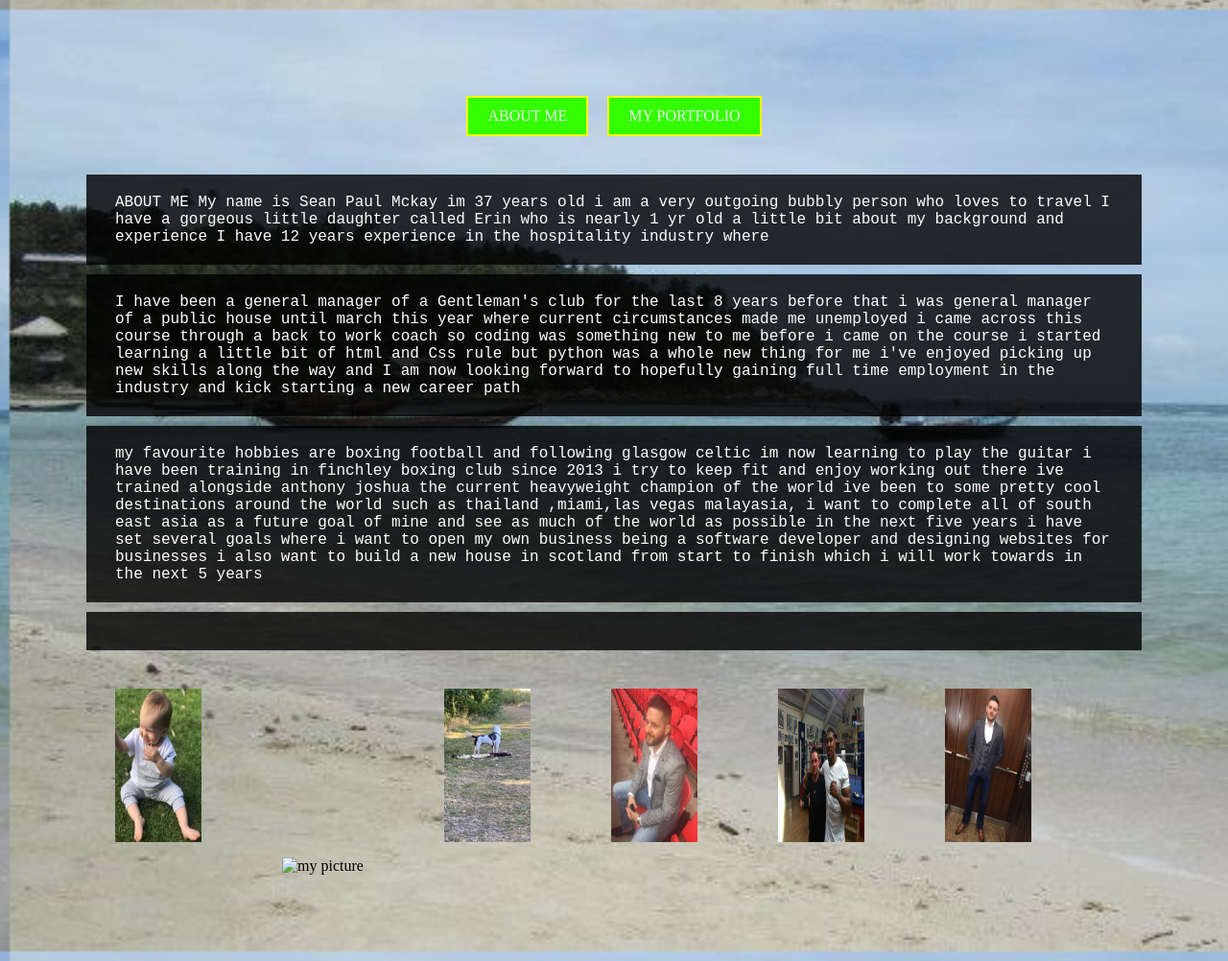
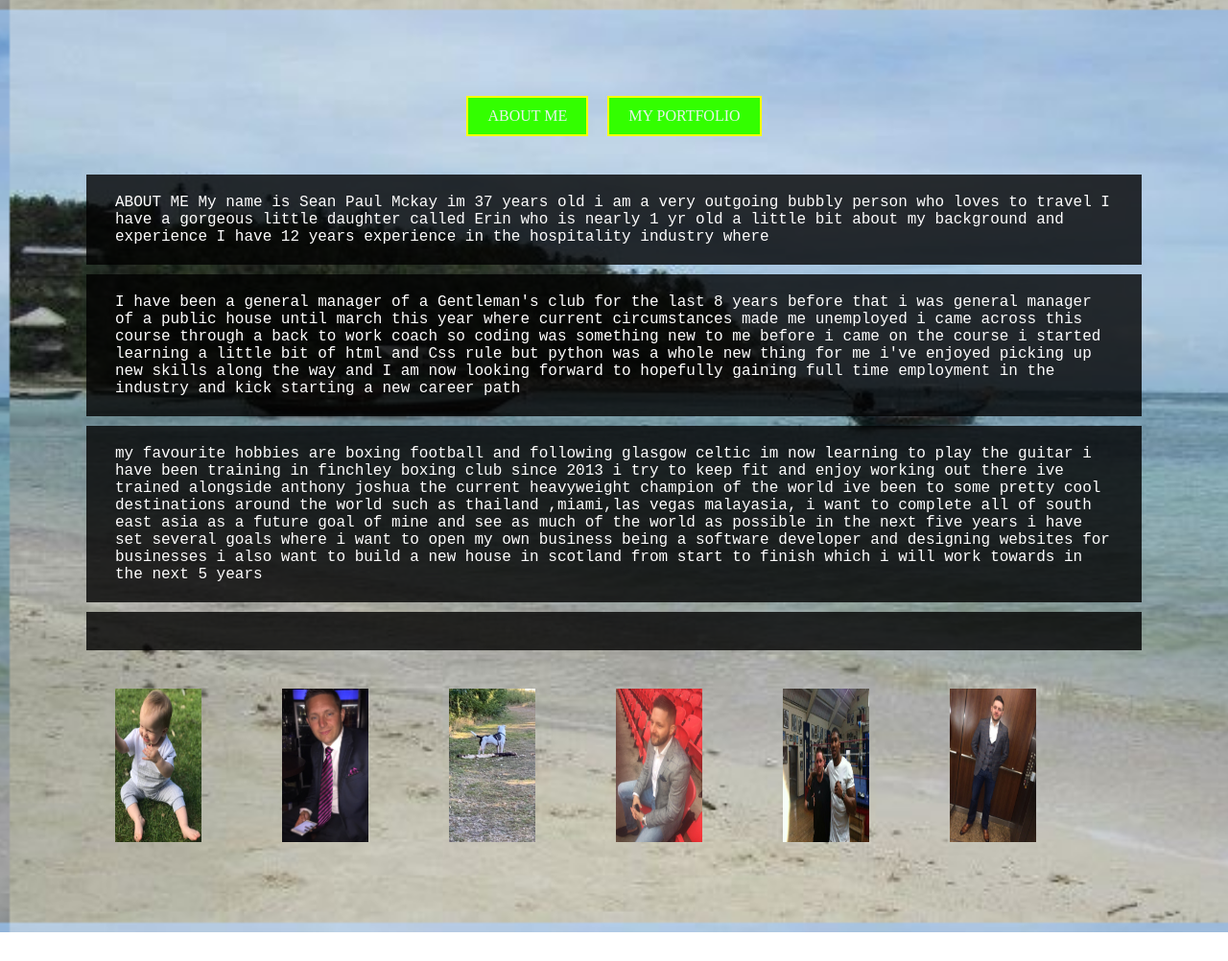
Before and after one commit to seanpaul1967/seanwebproject, a plain HTML site: page aboutme.html in a window 1280 px wide. Shown: the whole page at 96% size. After the commit the page ends 972 px from the top, so only its background shows below. Drawn offline with Linux system fonts and the light colour scheme; a web font is replaced by a local one.

Commit message:
Add files via upload
no closing quotes fixed

```diff
--- a/aboutme.html
+++ b/aboutme.html
@@ -51,7 +51,7 @@
 <img src="3890.JPG" width="150"
 height="200" alt=" my daughter">
 
-<img src="1018.JPGwidth="150"
+<img src="1018.JPG" width="150"
 height="200" alt="my picture">
 
 <img src="IMG_0416.JPG"  width="150"
```
